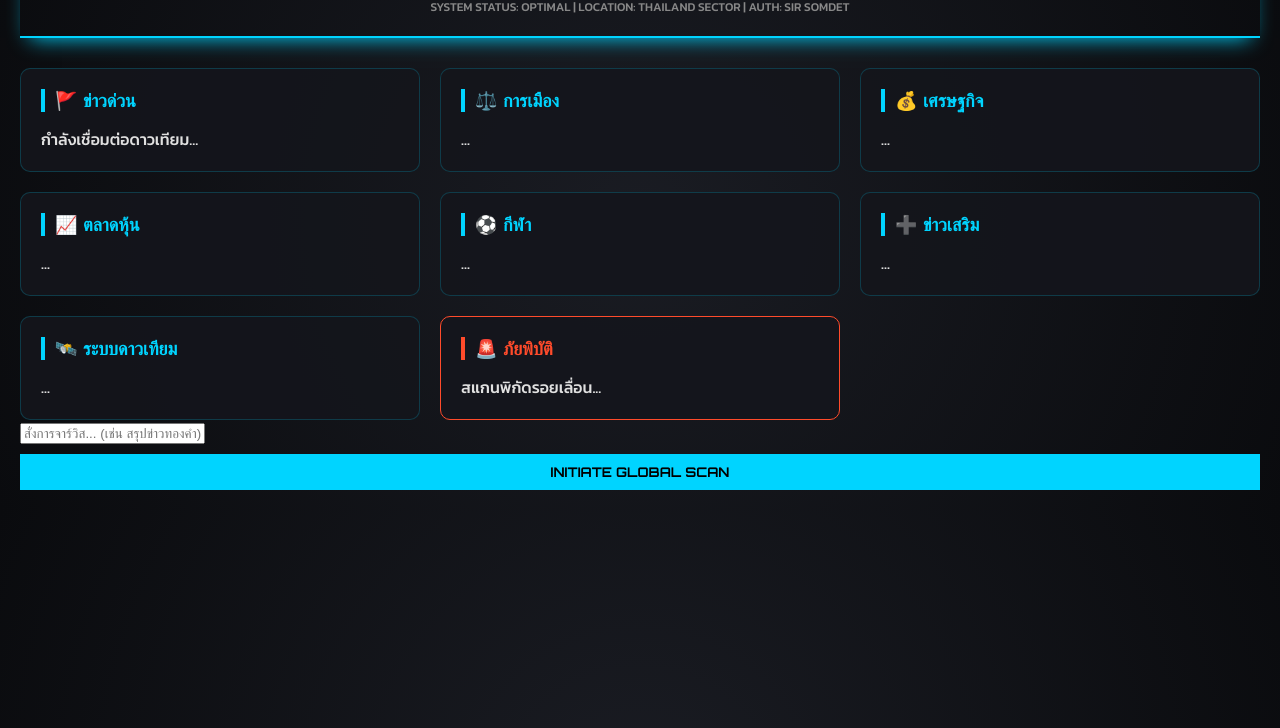
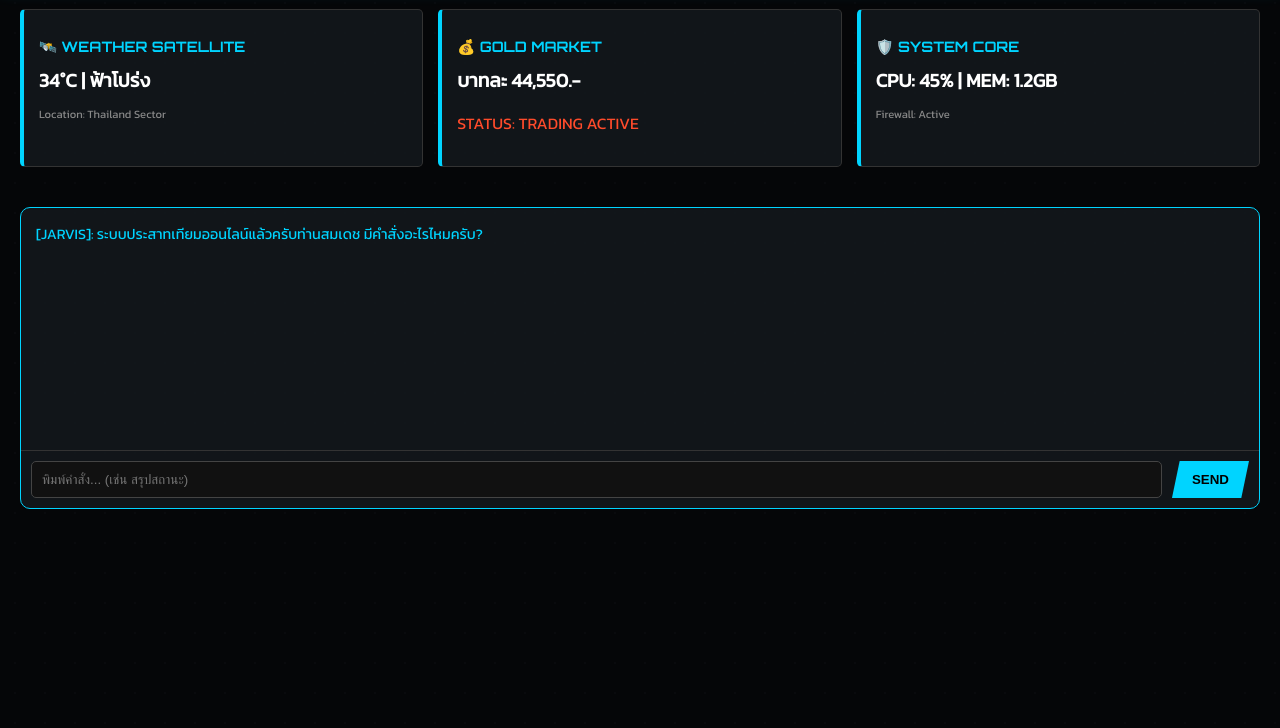
Before and after one commit to bestloveant001-beep/jarvis-web, a website: page index.html in a window 1280 px wide. Shown: the part 72-800 px from the top of the page. Drawn offline with Linux system fonts and the light colour scheme.

Commit message:
index.html

```diff
--- a/index.html
+++ b/index.html
@@ -3,145 +3,94 @@
 <head>
     <meta charset="UTF-8">
     <meta name="viewport" content="width=device-width, initial-scale=1.0">
-    <title>JARVIS MARK-V20 | SIR SOMDET COMMAND CENTER</title>
-    <link href="https://fonts.googleapis.com/css2?family=Orbitron:wght@400;700&family=Kanit:wght@300;500&display=swap" rel="stylesheet">
+    <title>JARVIS MARK-V20 | SIR SOMDET</title>
+    <link href="https://fonts.googleapis.com/css2?family=Orbitron:wght@400;700&family=Kanit:wght@300;400&display=swap" rel="stylesheet">
     <style>
-        :root {
-            --primary-glow: #00d4ff;
-            --bg-dark: #0a0b0e;
-            --card-bg: rgba(20, 22, 28, 0.9);
-            --accent-red: #ff4b2b;
-        }
+        :root { --neon: #00d4ff; --bg: #050608; --panel: rgba(20, 25, 30, 0.8); }
+        body { background: var(--bg); color: #fff; font-family: 'Kanit', sans-serif; margin: 0; overflow-x: hidden; }
+        .grid-bg { position: fixed; width: 100%; height: 100%; background: radial-gradient(circle, #1a1c23 1px, transparent 1px) 0 0/30px 30px; z-index: -1; opacity: 0.2; }
 
-        body {
-            background-color: var(--bg-dark);
-            color: #e0e0e0;
-            font-family: 'Kanit', sans-serif;
-            margin: 0;
-            padding: 20px;
-            background-image: radial-gradient(circle at center, #1a1c23 0%, #0a0b0e 100%);
-        }
+        header { padding: 20px; border-bottom: 1px solid var(--neon); display: flex; justify-content: space-between; align-items: center; background: rgba(0,0,0,0.9); box-shadow: 0 0 15px rgba(0,212,255,0.3); }
+        .logo { font-family: 'Orbitron'; color: var(--neon); letter-spacing: 3px; font-weight: bold; }
 
-        .header {
-            text-align: center;
-            border-bottom: 2px solid var(--primary-glow);
-            padding-bottom: 20px;
-            margin-bottom: 30px;
-            box-shadow: 0 10px 20px -10px var(--primary-glow);
-        }
+        .dashboard { display: grid; grid-template-columns: repeat(auto-fit, minmax(280px, 1fr)); gap: 15px; padding: 20px; }
+        .card { background: var(--panel); border: 1px solid #333; padding: 15px; border-radius: 5px; border-left: 4px solid var(--neon); position: relative; overflow: hidden; }
+        .card h2 { font-family: 'Orbitron'; font-size: 0.9rem; color: var(--neon); margin-bottom: 10px; }
+        .data { font-size: 1.2rem; font-weight: bold; }
 
-        h1 {
-            font-family: 'Orbitron', sans-serif;
-            color: var(--primary-glow);
-            letter-spacing: 5px;
-            margin: 0;
-            text-transform: uppercase;
-        }
+        /* Neural Chat Section */
+        .chat-box { margin: 20px; background: var(--panel); border: 1px solid var(--neon); height: 300px; display: flex; flex-direction: column; border-radius: 10px; }
+        #chat-logs { flex: 1; overflow-y: auto; padding: 15px; font-size: 0.9rem; border-bottom: 1px solid #333; }
+        .input-area { display: flex; padding: 10px; gap: 10px; }
+        input { flex: 1; background: #111; border: 1px solid #444; color: #fff; padding: 10px; border-radius: 5px; outline: none; }
+        button { background: var(--neon); border: none; padding: 10px 20px; cursor: pointer; font-weight: bold; clip-path: polygon(10% 0, 100% 0, 90% 100%, 0% 100%); }
 
-        .status-bar {
-            font-size: 12px;
-            color: #888;
-            margin-top: 10px;
-        }
-
-        .grid-container {
-            display: grid;
-            grid-template-columns: repeat(auto-fit, minmax(300px, 1fr));
-            gap: 20px;
-            max-width: 1400px;
-            margin: 0 auto;
-        }
-
-        .card {
-            background: var(--card-bg);
-            border: 1px solid rgba(0, 212, 255, 0.2);
-            border-radius: 10px;
-            padding: 20px;
-            transition: 0.3s;
-            position: relative;
-            overflow: hidden;
-        }
-
-        .card:hover {
-            border-color: var(--primary-glow);
-            transform: translateY(-5px);
-            box-shadow: 0 0 15px rgba(0, 212, 255, 0.3);
-        }
-
-        .card h2 {
-            font-family: 'Orbitron', sans-serif;
-            font-size: 18px;
-            color: var(--primary-glow);
-            border-left: 4px solid var(--primary-glow);
-            padding-left: 10px;
-            margin-top: 0;
-        }
-
-        .card.disaster { border-color: var(--accent-red); }
-        .card.disaster h2 { color: var(--accent-red); border-left-color: var(--accent-red); }
-
-        .news-item {
-            font-size: 14px;
-            line-height: 1.6;
-            margin-bottom: 15px;
-            border-bottom: 1px solid #222;
-            padding-bottom: 10px;
-        }
-
-        .source-link {
-            color: #00d4ff;
-            text-decoration: none;
-            font-size: 11px;
-            opacity: 0.7;
-        }
-
-        .source-link:hover { opacity: 1; text-decoration: underline; }
-
-        .jarvis-input {
-            width: 100%;
-            padding: 15px;
-            background: #111;
-            border: 1px solid var(--primary-glow);
-            color: white;
-            border-radius: 5px;
-            font-family: 'Kanit', sans-serif;
-            margin-top: 30px;
-        }
-
-        .btn-scan {
-            background: var(--primary-glow);
-            color: black;
-            border: none;
-            padding: 10px 20px;
-            font-weight: bold;
-            cursor: pointer;
-            margin-top: 10px;
-            width: 100%;
-            font-family: 'Orbitron', sans-serif;
-        }
+        .pulse { animation: pulse-red 2s infinite; color: #ff4b2b; }
+        @keyframes pulse-red { 0% { opacity: 0.5; } 50% { opacity: 1; } 100% { opacity: 0.5; } }
     </style>
 </head>
 <body>
+    <div class="grid-bg"></div>
+    <header>
+        <div class="logo">JARVIS // MARK-V20</div>
+        <div style="font-size: 0.7rem;">PILOT: <span style="color:var(--neon)">SIR SOMDET</span> | STATUS: <span style="color:#0f0">ONLINE</span></div>
+    </header>
 
-<div class="header">
-    <h1>JARVIS MARK-V20</h1>
-    <div class="status-bar">SYSTEM STATUS: OPTIMAL | LOCATION: THAILAND SECTOR | AUTH: SIR SOMDET</div>
-</div>
+    <div class="dashboard">
+        <div class="card">
+            <h2>🛰️ WEATHER SATELLITE</h2>
+            <div id="weather" class="data">กำลังสแกนพิกัด...</div>
+            <p style="font-size: 0.7rem; color: #888;">Location: Thailand Sector</p>
+        </div>
+        <div class="card">
+            <h2>💰 GOLD MARKET</h2>
+            <div id="gold" class="data">บาทละ 44,550.-</div>
+            <p id="gold-status" class="pulse">STATUS: TRADING ACTIVE</p>
+        </div>
+        <div class="card">
+            <h2>🛡️ SYSTEM CORE</h2>
+            <div class="data">CPU: 45% | MEM: 1.2GB</div>
+            <p style="font-size: 0.7rem; color: #888;">Firewall: Active</p>
+        </div>
+    </div>
 
-<div class="grid-container">
-    <!-- ข่าว 6 หมวด + 2 ระบบพิเศษ -->
-    <div class="card"><h2>🚩 ข่าวด่วน</h2><div id="breaking">กำลังเชื่อมต่อดาวเทียม...</div></div>
-    <div class="card"><h2>⚖️ การเมือง</h2><div id="politics">...</div></div>
-    <div class="card"><h2>💰 เศรษฐกิจ</h2><div id="economy">...</div></div>
-    <div class="card"><h2>📈 ตลาดหุ้น</h2><div id="stocks">...</div></div>
-    <div class="card"><h2>⚽ กีฬา</h2><div id="sports">...</div></div>
-    <div class="card"><h2>➕ ข่าวเสริม</h2><div id="additional">...</div></div>
-    <div class="card"><h2>🛰️ ระบบดาวเทียม</h2><div id="satellite">...</div></div>
-    <div class="card disaster"><h2>🚨 ภัยพิบัติ</h2><div id="disaster">สแกนพิกัดรอยเลื่อน...</div></div>
-</div>
+    <div class="chat-box">
+        <div id="chat-logs">
+            <div style="color:var(--neon)">[JARVIS]: ระบบประสาทเทียมออนไลน์แล้วครับท่านสมเดช มีคำสั่งอะไรไหมครับ?</div>
+        </div>
+        <div class="input-area">
+            <input type="text" id="user-input" placeholder="พิมพ์คำสั่ง... (เช่น สรุปสถานะ)">
+            <button onclick="sendMessage()">SEND</button>
+        </div>
+    </div>
 
-<input type="text" class="jarvis_input" placeholder="สั่งการจาร์วิส... (เช่น สรุปข่าวทองคำ)">
-<button class="btn-scan">INITIATE GLOBAL SCAN</button>
+    <script>
+        // ระบบจำลองดึงข้อมูลสภาพอากาศ
+        setTimeout(() => {
+            document.getElementById('weather').innerText = "34°C | ฟ้าโปร่ง";
+        }, 2000);
 
+        // ระบบแชทโต้ตอบ
+        function sendMessage() {
+            const input = document.getElementById('user-input');
+            const logs = document.getElementById('chat-logs');
+            if(!input.value) return;
+
+            logs.innerHTML += `<div style="text-align:right; margin-bottom:10px;">[YOU]: ${input.value}</div>`;
+
+            const msg = input.value.toLowerCase();
+            input.value = '';
+
+            setTimeout(() => {
+                let reply = "ขออภัยครับท่าน ข้อมูลส่วนนี้อยู่นอกเหนือการเข้าถึง";
+                if(msg.includes('ข่าว')) reply = "📢 ตลาดวันนี้คึกคัก ราคาทองคำทรงตัวที่ระดับสูงครับ";
+                if(msg.includes('จาร์วิส')) reply = "ครับท่านสมเดช ข้าน้อยพร้อมรับใช้ตลอด 24 ชั่วโมงครับ";
+                if(msg.includes('ระบบ')) reply = "สถานะระบบปัจจุบัน OPTIMAL ทุกส่วนงานปกติครับ";
+
+                logs.innerHTML += `<div style="color:var(--neon); margin-bottom:10px;">[JARVIS]: ${reply}</div>`;
+                logs.scrollTop = logs.scrollHeight;
+            }, 800);
+        }
+    </script>
 </body>
 </html>
```
